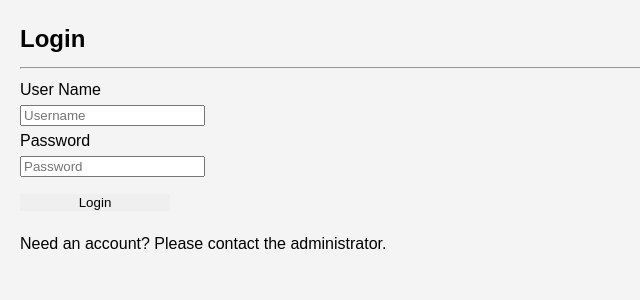
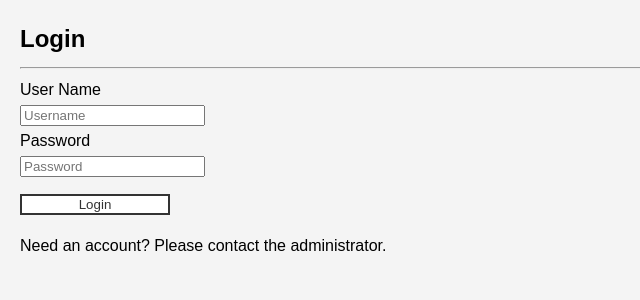
Before and after one commit to tonantr/service-track-web, a Flask app: page / in a window 1280 px wide. Shown: the part 71-371 px from the top of the page, without its empty margins (0-640 px from the left). Run offline with Flask 3, Linux system fonts and the light colour scheme.

Commit message:
Update button style to ultra-clean design

```diff
--- a/app/static/styles.css
+++ b/app/static/styles.css
@@ -105,6 +105,11 @@ button {
     text-align: center;
     display: inline-block;
     margin-top: 15px;
+    background-color: white;
+    color: #333;
+    border: 2px solid #333;
+
+
 }
 
 .btn-secondary {
```
